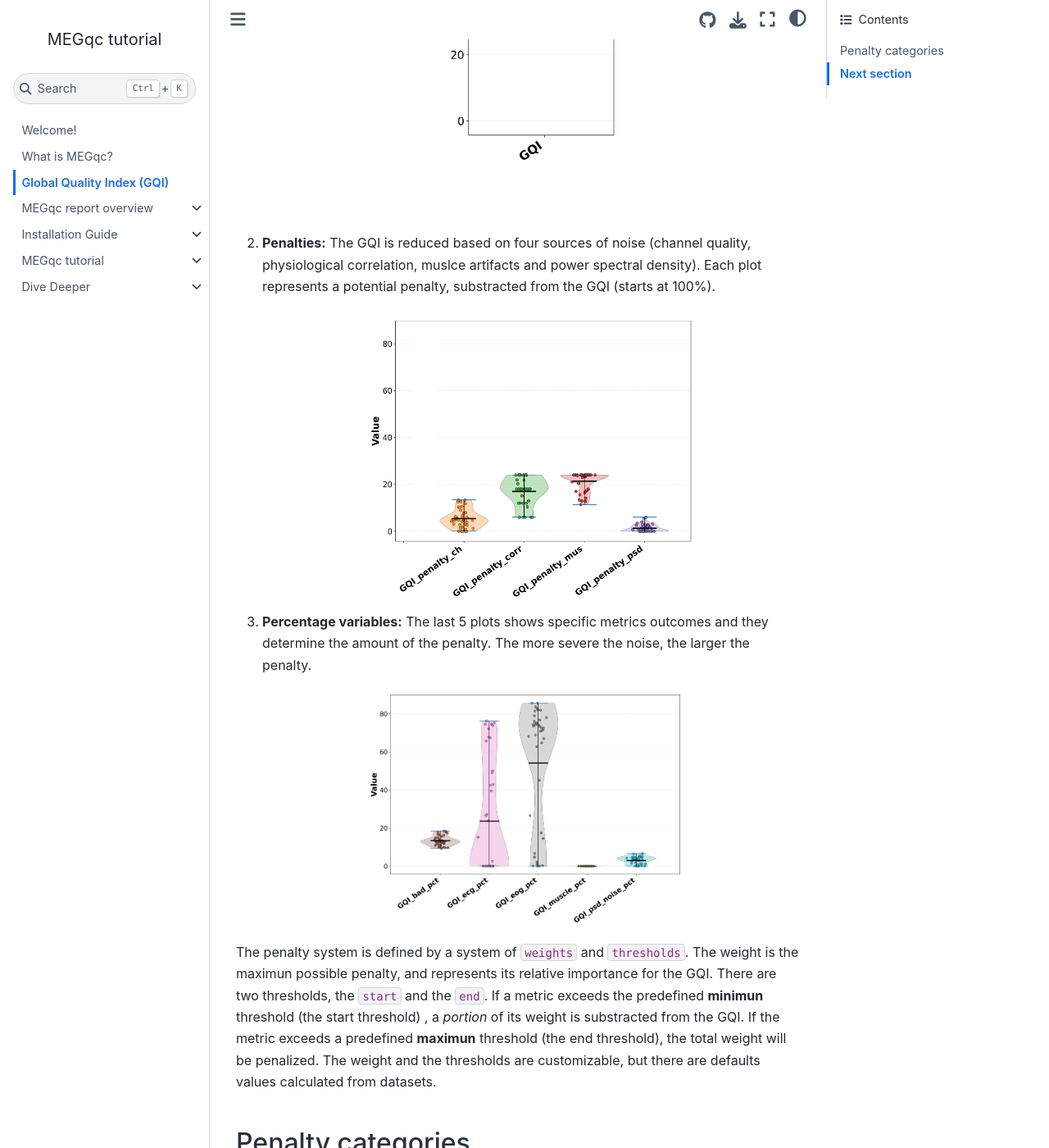
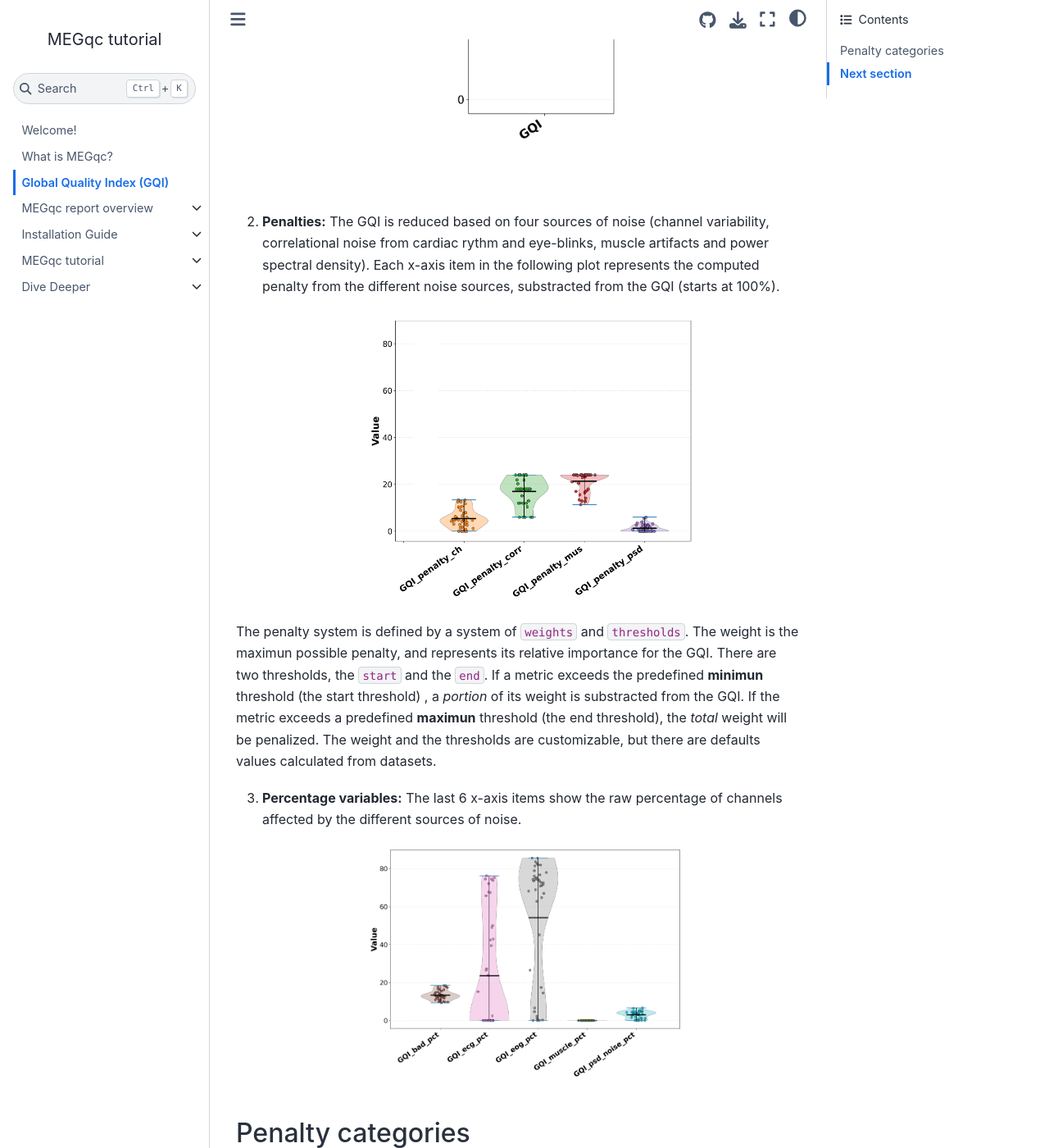
Before and after one commit to ANCPLabOldenburg/megqc_documentation, a Jupyter Book: the page built from book/gqi.md, in a window 1280 px wide and 1400 px high, scrolled down 817 px. Shown: the whole window at 82% size. Built offline with Jupyter Book 1.0.4 settings and Sphinx 7.4.7 and the Sphinx Book theme 1.1.4, drawn with Linux system fonts in a browser that asks for light colours; some of the changed text lies outside the part shown.

Commit message:
Update gqi.md

```diff
--- a/book/gqi.md
+++ b/book/gqi.md
@@ -1,22 +1,23 @@
 # Global Quality Index (GQI)
 
-MEGqc can compute a `Global Quality Index (GQI)` to provide a single overall estimate of data quality for each subject. The GQI works as a **penalization system:** when one or more metrics detect quality issues, they reduce the subjet'S GQI score accordingly.
+MEGqc can compute a `Global Quality Index (GQI)` to provide a single overall estimate of data quality for each subject. The GQI works as a **penalization system:** when one or more metrics detect quality issues, they reduce the subject's GQI score accordingly.
 
 <img src="../static/gqi/gqi_1.png" alt="gqi" width="450px" align="center">
 
 The plot above illustrates how the GQI of a whole dataset is computed:
 
-1. **GQI:** Each dot represents a subject's GQI, and the violin plot summarizes the distribution of GQI scores across the dataset. The overall GQI for the dataset is the average of all subjects' scores.
+1. **GQI:** Each dot represents a subject's GQI, and the violin plot summarizes the distribution of GQI scores across the dataset.
 <img src="../static/gqi/01.png" alt="gqi-1" width="250px" align="center">
 
-2. **Penalties:** The GQI is reduced based on four sources of noise (channel quality, physiological correlation, muslce artifacts and power spectral density). Each plot represents a potential penalty, substracted from the GQI (starts at 100%).
+2. **Penalties:** The GQI is reduced based on four sources of noise (channel variability, correlational noise from cardiac rythm and eye-blinks, muscle artifacts and power spectral density). Each x-axis item in the following plot represents the computed penalty from the different noise sources, substracted from the GQI (starts at 100%).
 <img src="../static/gqi/02.png" alt="gqi-2" width="400px" align="center">
 
-3. **Percentage variables:** The last 5 plots shows specific metrics outcomes and they determine the amount of the penalty. The more severe the noise, the larger the penalty.
+The penalty system is defined by a system of `weights` and `thresholds`. The weight is the maximun possible penalty, and represents its relative importance for the GQI. There are two thresholds, the `start` and the `end`. If a metric exceeds the predefined **minimun** threshold (the start threshold) , a _portion_ of its weight is substracted from the GQI. If the metric exceeds a predefined **maximun** threshold (the end threshold), the _total_ weight will be penalized. The weight and the thresholds are customizable, but there are defaults values calculated from datasets.
+
+
+3. **Percentage variables:** The last 6 x-axis items show the raw percentage of channels affected by the different sources of noise.
 <img src="../static/gqi/03.png" alt="gqi-3" width="400px" align="center">
 
-The penalty system is defined by a system of `weights` and `thresholds`. The weight is the maximun possible penalty, and represents its relative importance for the GQI. There are two thresholds, the `start` and the `end`. If a metric exceeds the predefined **minimun** threshold (the start threshold) , a _portion_ of its weight is substracted from the GQI. If the metric exceeds a predefined **maximun** threshold (the end threshold), the total weight will be penalized.
-The weight and the thresholds are customizable, but there are defaults values calculated from datasets.
 
 ## Penalty categories
 
```
